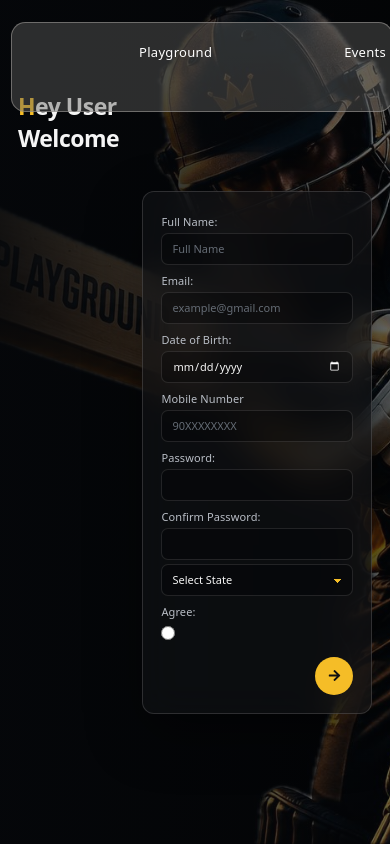
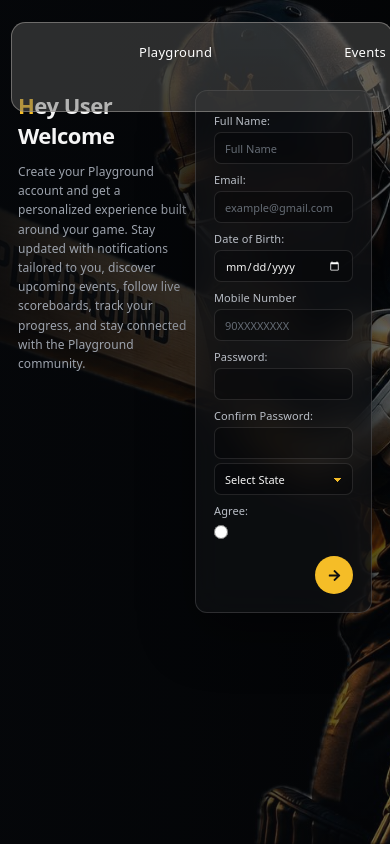
Before and after one commit to Abhishek805345/Playground-Frontend, a React app: page /register in a window 390 px wide. Built offline with nearby package versions, Linux system fonts and the light colour scheme; the HTML template or start-up script is replaced by a standard one.

Commit message:
debug register ui

```diff
--- a/src/components/register.jsx
+++ b/src/components/register.jsx
@@ -12,22 +12,81 @@ export function Register(){
     <>
     <Nav/>
         <div className={css.outerdiv}>
+      <div className={css.leftsection}>
         <p className={css.heading}>Hey User Welcome</p>
+        <p className={css.registerText}>
+          Create your Playground account and get a personalized experience built
+          around your game. Stay updated with notifications tailored to you,
+          discover upcoming events, follow live scoreboards, track your progress,
+          and stay connected with the Playground community.
+        </p>
+      </div>
+
+      <div>
         <Form method="POST">
+          {errormsg === "UserAlreadyExists" ? (
+            <p style={{ color: "red", fontSize: "11px" }}>
+              User with this email already exists. Try with Login
+            </p>
+          ) : null}
+
           <label>Full Name:</label>
-        <input type="text" name="fullname" placeholder="Full Name" required></input>
+          <input
+            type="text"
+            name="fullname"
+            placeholder="Full Name"
+            required
+          />
+
           <label>Email:</label>
-        <input type="email" name="email" placeholder="example@gmail.com" required></input>
+          <input
+            type="email"
+            name="email"
+            placeholder="example@gmail.com"
+            required
+          />
+
           <label>Date of Birth:</label>
-        <input type="date" name="dob" required></input>
+          <input
+            type="date"
+            name="dob"
+            required
+          />
+
           <label>Mobile Number</label>
-        <input type="number" name="mobnumber" placeholder="90XXXXXXXX" minLength="10" maxLength="10" pattern="[0-9]{10}" required></input>
+          <input
+            type="number"
+            name="mobnumber"
+            placeholder="90XXXXXXXX"
+            minLength="10"
+            maxLength="10"
+            pattern="[0-9]{10}"
+            required
+          />
+
           <label>Password:</label>
-        <input type="password" name="password" minLength={8} required></input>
+          <input
+            type="password"
+            name="password"
+            minLength={8}
+            required
+          />
+
           <label>Confirm Password:</label>
-        <input type="password" name="confirmpassword" minLength={8} required></input>
-        {errormsg==="FillPasswordSame"?<p style={{"color":"red","fontSize":"11px"}}>Both the passwords should be same</p>:null}
-        <select>
+          <input
+            type="password"
+            name="confirmpassword"
+            minLength={8}
+            required
+          />
+
+          {errormsg === "FillPasswordSame" ? (
+            <p style={{ color: "red", fontSize: "11px" }}>
+              Both the passwords should be same
+            </p>
+          ) : null}
+
+          <select name="state" required>
             <option value="">Select State</option>
             <option value="Andhra Pradesh">Andhra Pradesh</option>
             <option value="Arunachal Pradesh">Arunachal Pradesh</option>
@@ -58,10 +117,15 @@ export function Register(){
             <option value="Uttarakhand">Uttarakhand</option>
             <option value="West Bengal">West Bengal</option>
           </select>
+
           <label>Agree:</label>
-        <input type="radio" name="aggrement"></input>
-        <button type="submit"><FaArrowRight/></button>
+          <input type="radio" name="aggrement" />
+
+          <button type="submit">
+            <FaArrowRight />
+          </button>
         </Form>
+      </div>
     </div>
     </>
   )
@@ -74,6 +138,13 @@ export const RegisterAction=async ({request})=>{
   console.log(data);
   if (data.password===data.confirmpassword){
     const result=await registerapi(data);
+    if (result.status===true){
+      return Response.redirect('/');
+    }else if (result.status===false){
+      Store.dispatch(statusAction.ErrorChanger({
+        newerrormsg:"UserAlreadyExists"
+      }))
+    }
   }else{
     Store.dispatch(statusAction.ErrorChanger({
       newerrormsg:"FillPasswordSame"
--- a/src/style/register.module.css
+++ b/src/style/register.module.css
@@ -28,18 +28,24 @@
   background: linear-gradient(
     90deg,
     rgba(5, 7, 10, 0.94) 0%,
-    rgba(5, 7, 10, 0.78) 45%,
+    rgba(5, 7, 10, 0.82) 40%,
     rgba(5, 7, 10, 0.58) 100%
   );
   z-index: 1;
 }
 
+.leftsection {
+  position: absolute;
+  left: 7%;
+  top: 50%;
+  transform: translateY(-35%);
+  z-index: 2;
+  width: 390px;
+}
+
 .heading {
-  position: absolute;
-  top: 75px;
-  left: 7%;
-  z-index: 2;
-  margin: 0;
+  position: static;
+  margin: 0 0 18px;
   font-size: 27px;
   font-weight: 700;
   letter-spacing: -0.5px;
@@ -50,12 +56,24 @@
   color: #f5bd27;
 }
 
-.outerdiv form {
+.registerText {
+  margin: 0;
+  max-width: 370px;
+  color: #9da3ad;
+  font-size: 14px;
+  line-height: 1.75;
+  letter-spacing: 0.1px;
+}
+
+.outerdiv > div:last-child {
   position: relative;
   z-index: 2;
+  width: 440px;
+  margin-left: auto;
+}
+
+.outerdiv form {
   width: 100%;
-  max-width: 440px;
-  margin-left: auto;
   padding: 20px 25px;
   display: flex;
   flex-direction: column;
@@ -157,34 +175,72 @@
   box-shadow: 0 6px 18px rgba(245, 189, 39, 0.2);
 }
 
-@media (max-width: 900px) {
+.outerdiv form button:active {
+  transform: translateX(1px);
+}
+
+@media (max-width: 1000px) {
+  .leftsection {
+    left: 5%;
+    width: 330px;
+  }
+
+  .registerText {
+    max-width: 320px;
+    font-size: 13px;
+  }
+
+  .outerdiv > div:last-child {
+    width: 400px;
+  }
+}
+
+@media (max-width: 800px) {
   .outerdiv {
-    padding: 100px 5% 30px;
+    min-height: 100vh;
+    padding: 100px 25px 40px;
     overflow-y: auto;
+    align-items: flex-start;
+  }
+
+  .leftsection {
+    position: relative;
+    top: auto;
+    left: auto;
+    transform: none;
+    width: 100%;
+    margin-bottom: 25px;
   }
 
   .heading {
-    position: relative;
-    top: auto;
-    left: auto;
-    align-self: flex-start;
-    margin-bottom: 18px;
+    font-size: 25px;
+    margin-bottom: 12px;
   }
 
-  .outerdiv form {
+  .registerText {
+    max-width: 500px;
+    font-size: 13px;
+    line-height: 1.6;
+  }
+
+  .outerdiv > div:last-child {
+    width: 100%;
+    max-width: 440px;
     margin-left: 0;
   }
 }
 
-@media (max-width: 600px) {
+@media (max-width: 500px) {
   .outerdiv {
-    min-height: 100vh;
     padding: 90px 18px 30px;
   }
 
   .heading {
-    font-size: 23px;
-    margin-bottom: 15px;
+    font-size: 22px;
+  }
+
+  .registerText {
+    font-size: 12px;
   }
 
   .outerdiv form {
```
Lines whose indentation alone changed are shown as unchanged.
